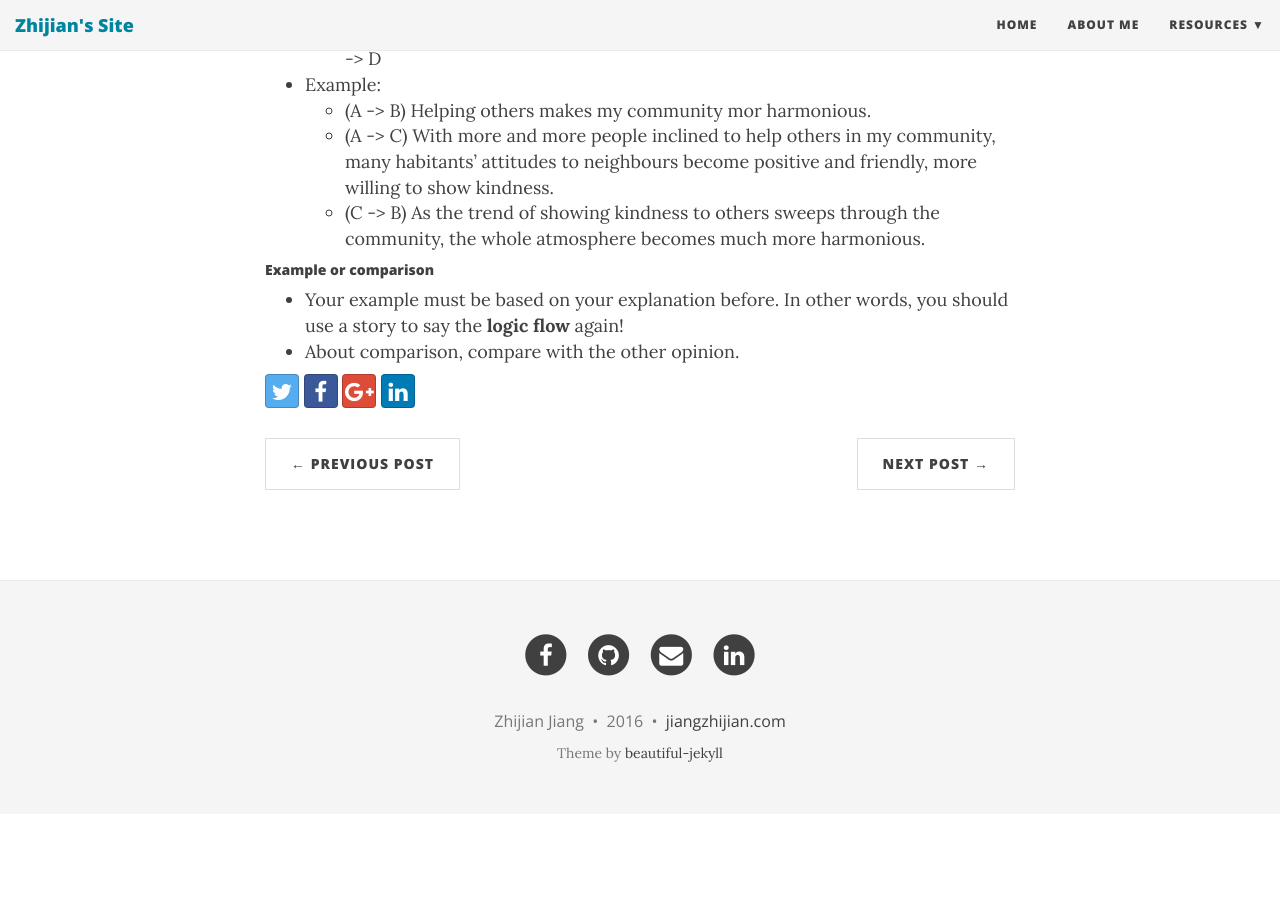
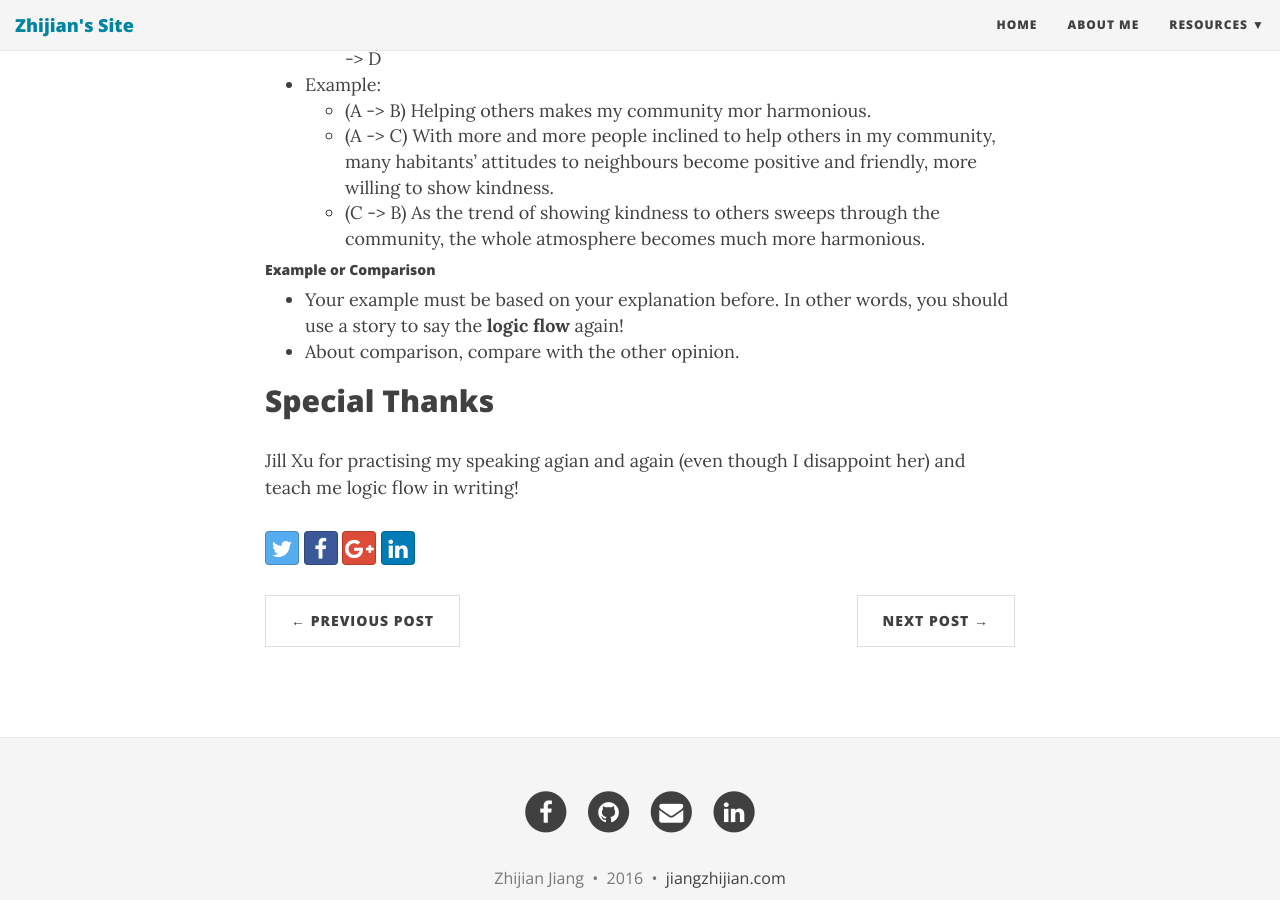
Before and after one commit to softwarelight/ZhijianJiang, a Jekyll site: the page built from _posts/2016-09-24-TOEFL-experience.md, in a window 1280 px wide and 900 px high, scrolled down 3041 px. Built offline with Jekyll 4.4.1, drawn with Linux system fonts in a browser that asks for light colours; nearby versions of some CDN libraries; before the commit the page ends 3855 px from its top, so only the background shows below that.

Commit message:
Add special thanks in TOEFL.md

```diff
--- a/_posts/2016-09-24-TOEFL-experience.md
+++ b/_posts/2016-09-24-TOEFL-experience.md
@@ -94,6 +94,9 @@
     * (A -> C) With more and more people inclined to help others in my community, many habitants' attitudes to neighbours become positive and friendly, more willing to show kindness.
     * (C -> B) As the trend of showing kindness to others sweeps through the community, the whole atmosphere becomes much more harmonious.
 
-##### Example or comparison
+##### Example or Comparison
 * Your example must be based on your explanation before. In other words, you should use a story to say the **logic flow** again!
 * About comparison, compare with the other opinion.
+
+## Special Thanks
+Jill Xu for practising my speaking agian and again (even though I disappoint her) and teach me logic flow in writing!
```
